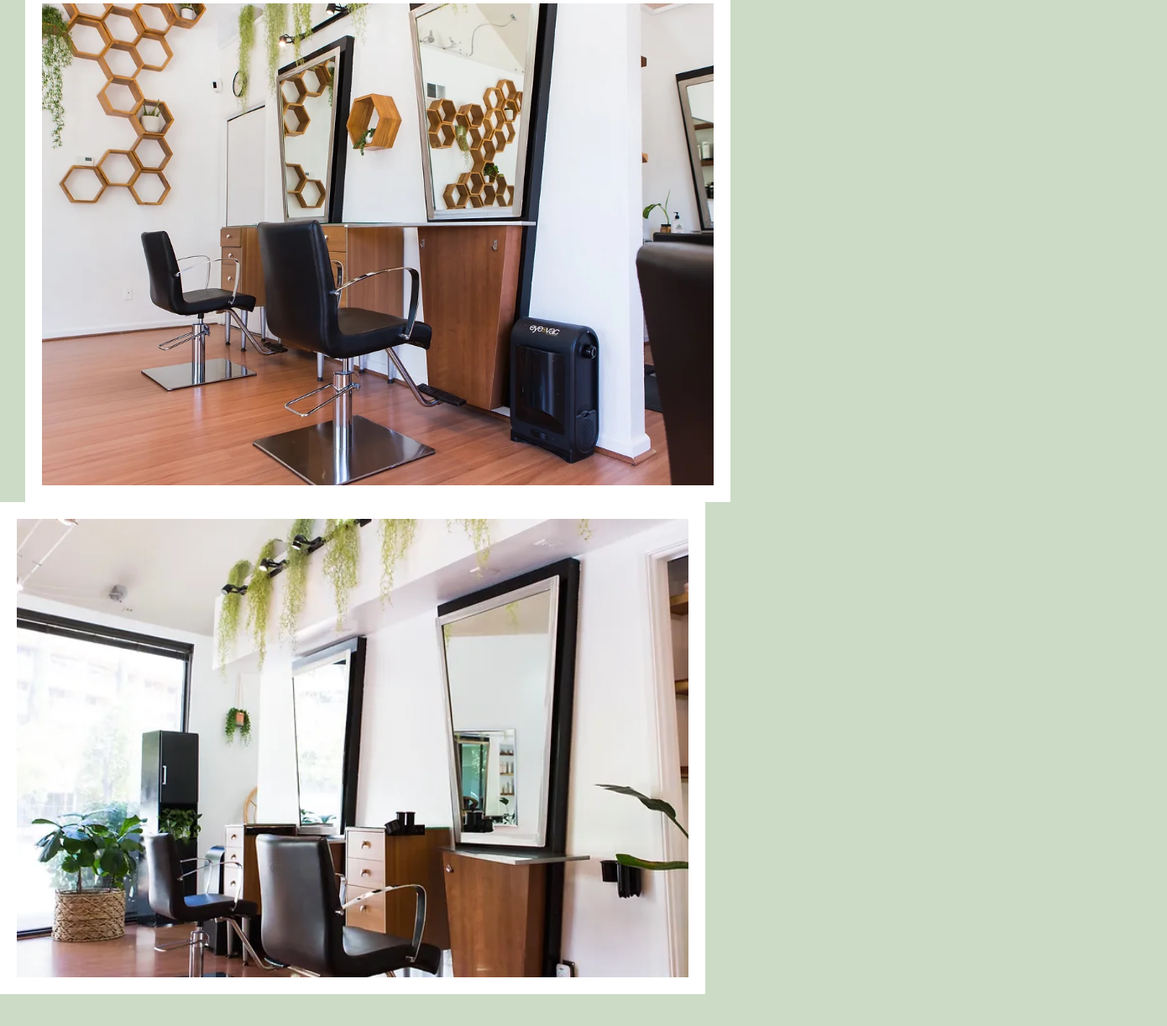
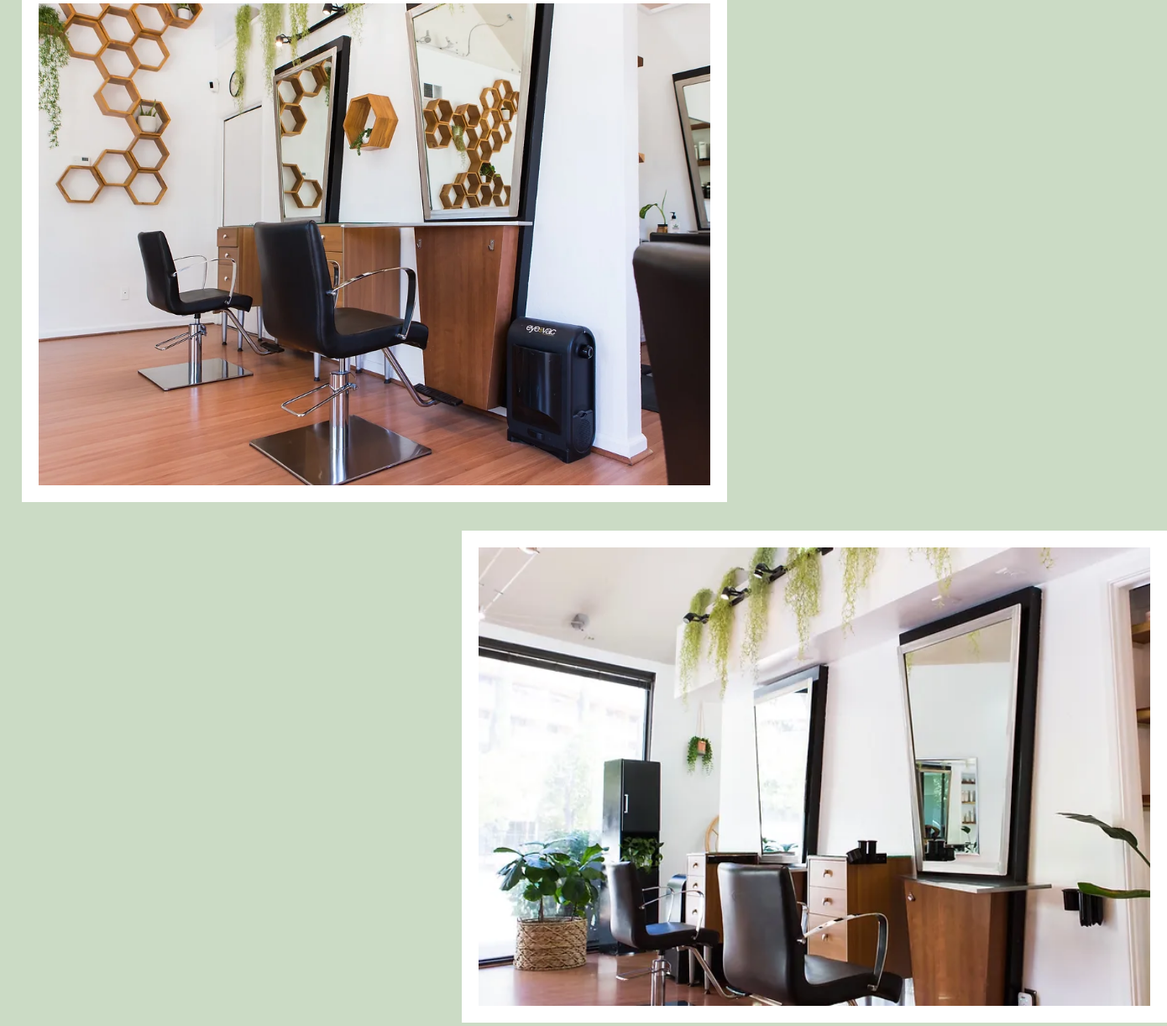
Before and after one commit to Jeon-Niroumand/jade-and-co, a plain HTML site: page index.html in a window 1280 px wide. Shown: the part 316-1538 px from the top of the page at 84% size, 1390 px wide, since content can reach past the window. Before the commit the page ends 1500 px from the top, so only its background shows below. Drawn offline with Linux system fonts and the light colour scheme.

Commit message:
changed flexbox for salon pics

```diff
--- a/css/style.css
+++ b/css/style.css
@@ -2,7 +2,7 @@ body{
     display: flex;
     flex-direction: column;
     margin: 0;
-    /*justify-content: space-between;*/
+    justify-content: space-between;
     background-color: #cbdbc5;
 }
 
@@ -15,19 +15,23 @@ body{
     width: 400px;
 }
 
-.left-background img{
-    display: flex;
+.hero{
+    flex-direction: column;
+    gap: 20px;
+}
+
+.img1{
     width: 800px;
     background-color: white;
     padding: 20px;
-    margin-left: 30px;
+    margin-left: 2%;
+    margin-bottom: 15px;
 }
 
-.right-background img{
-    display: flex;
+.img2{
     width: 800px;
     background-color: white;
     padding: 20px;
-    margin-right: 30px;
-    align-self: center;
+    margin-left: 43%;
+    margin-top: 15px;
 }
--- a/index.html
+++ b/index.html
@@ -9,12 +9,8 @@
     <div class="header">
         <img src="./img/logo.png" alt="Jade & Co Logo">
     </div>
-
-    <div class="left-background">
-        <img src="./img/salon1.webp" alt="Jade Salon looking clean with fresh chairs">
-    </div>
-
-    <div class="right-background">
-        <img src="./img/salon2.webp" alt="Jade Salon with bright styling stations">
+    <div class="hero">
+        <img class="img1" src="./img/salon1.webp" alt="Jade Salon looking clean with fresh chairs">
+        <img class="img2" src="./img/salon2.webp" alt="Jade Salon with bright styling stations">
     </div>
 </html>
```
